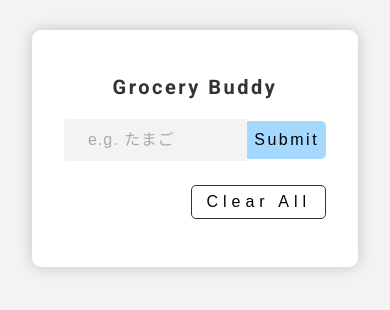
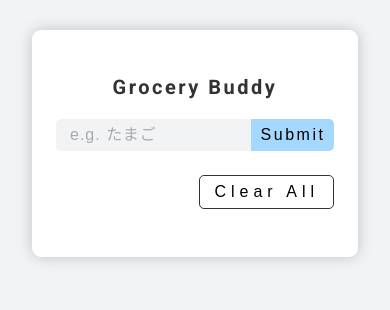
Before and after one commit to MassMatsu/react-grocery-buddy, a React (Create React App) app: page / in a window 390 px wide. Shown: the top 310 px of the page. Built offline with nearby package versions, Linux system fonts and the light colour scheme; the HTML template or start-up script is replaced by a standard one.

Commit message:
fixed flex gap property for btn-box

```diff
--- a/src/index.css
+++ b/src/index.css
@@ -207,7 +207,7 @@ input::placeholder {
 .btn-box {
   display: flex;
   align-items: center;
-  gap: 2.4rem;
+  /* gap: 2.4rem; */
 }
 
 .btn {
@@ -222,6 +222,7 @@ input::placeholder {
 
 .btn--edit {
   color: #00ff00;
+  margin-right: 2.4rem;
 }
 
 .btn--edit:hover {
@@ -257,7 +258,7 @@ input::placeholder {
 
 @media screen and (max-width: 767px) {
   .container {
-    padding: 1.5rem 3.2rem 4.8rem 3.2rem;
+    padding: 1.5rem 2.4rem 4.8rem 2.4rem;
     margin-top: 3rem;
   }
 
@@ -282,6 +283,7 @@ input::placeholder {
   .input {
     font-size: 1.6rem;
     letter-spacing: 0.1rem;
+    padding: 0.7rem 1.4rem;
   }
   .form {
     margin-bottom: 2.4rem;
@@ -292,17 +294,20 @@ input::placeholder {
   .btn--submit {
     font-size: 1.6rem;
     letter-spacing: 0.25rem;
-    padding: 1rem 0;
+    padding: 0.7rem 1rem;
   }
   .item {
     font-size: 1.4rem;
     padding: 1rem 0.5rem;
   }
-  .btn-box {
+  /* .btn-box {
     gap: 1.2rem;
-  }
+  } */
   .btn {
     font-size: 1.4rem;
+  }
+  .btn--edit {
+    margin-right: 2rem;
   }
   .btn--trash {
     font-size: 1.3rem;
```
